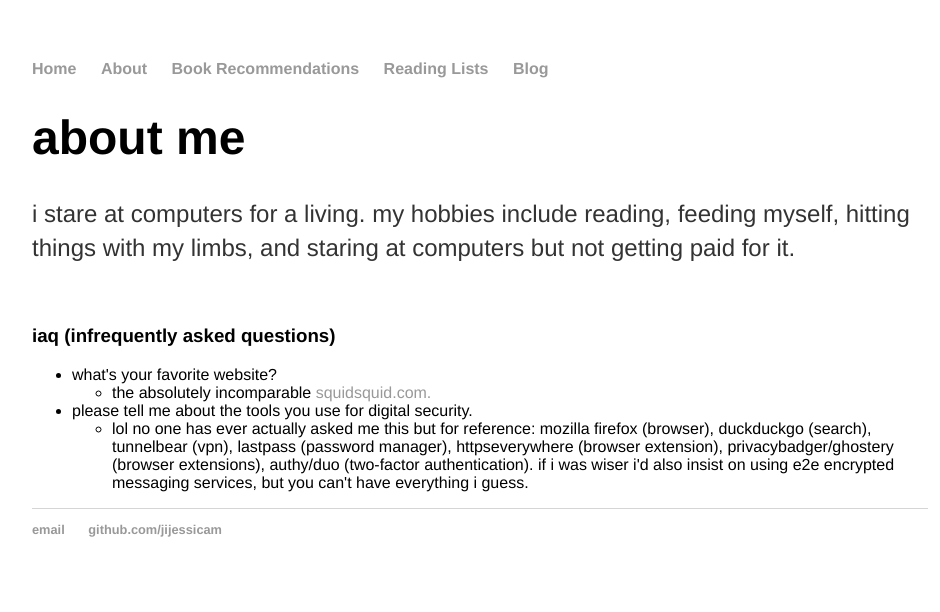
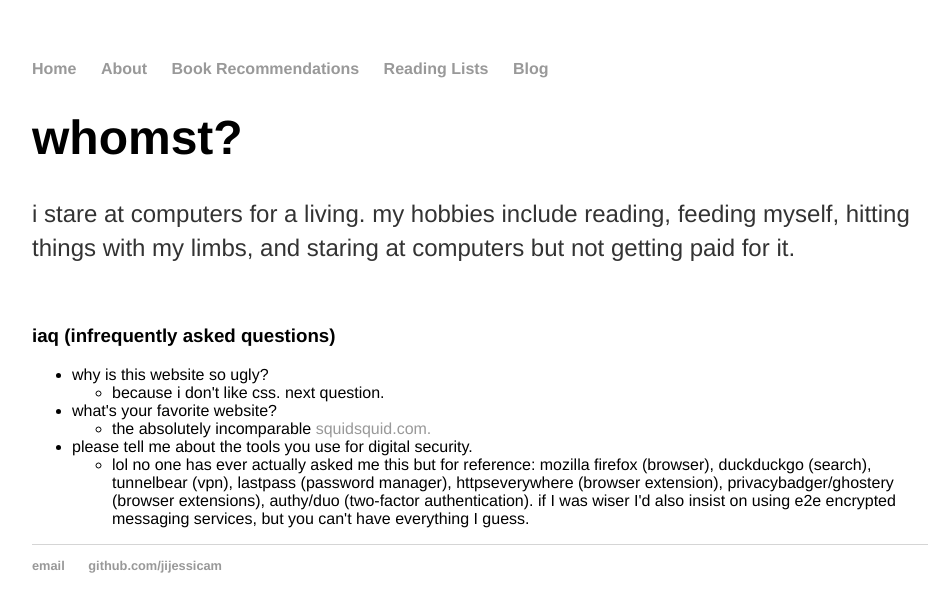
Before and after one commit to jijessicam/jijessicam.github.io, a Jekyll site: the page built from about/index.html, in a window 1280 px wide. Shown: the top 612 px of the page, without its empty margins (160-1100 px from the left). Built offline with Jekyll 4.4.1, drawn with Linux system fonts in a browser that asks for light colours.

Commit message:
Update index.html

```diff
--- a/about/index.html
+++ b/about/index.html
@@ -1,6 +1,6 @@
 ---
 layout: default
-title: about me
+title: whomst?
 ---
 <h1>{{ page.title }}</h1>
 <p>
@@ -9,6 +9,10 @@ title: about me
 <br>
 <h3>iaq (infrequently asked questions)</h3>
 <ul>
+  <li>why is this website so ugly?</li>
+	<ul>
+    		<li>because i don't like css. next question.</li>
+  	</ul>
   <li>what's your favorite website?</li>
 	<ul>
     		<li>the absolutely incomparable <a href="https://www.squidsquid.com">squidsquid.com.</a></li>
@@ -17,8 +21,8 @@ title: about me
 	<ul>
     		<li>lol no one has ever actually asked me this but for reference: mozilla firefox (browser), duckduckgo (search), tunnelbear (vpn),
 			lastpass (password manager), httpseverywhere (browser extension), privacybadger/ghostery (browser extensions),
-			authy/duo (two-factor authentication). if i was wiser i'd also insist on using e2e encrypted messaging services, but
-			you can't have everything i guess.
+			authy/duo (two-factor authentication). if I was wiser I'd also insist on using e2e encrypted messaging services, but
+			you can't have everything I guess.
 		</li>
   	</ul>
 </ul>
```
